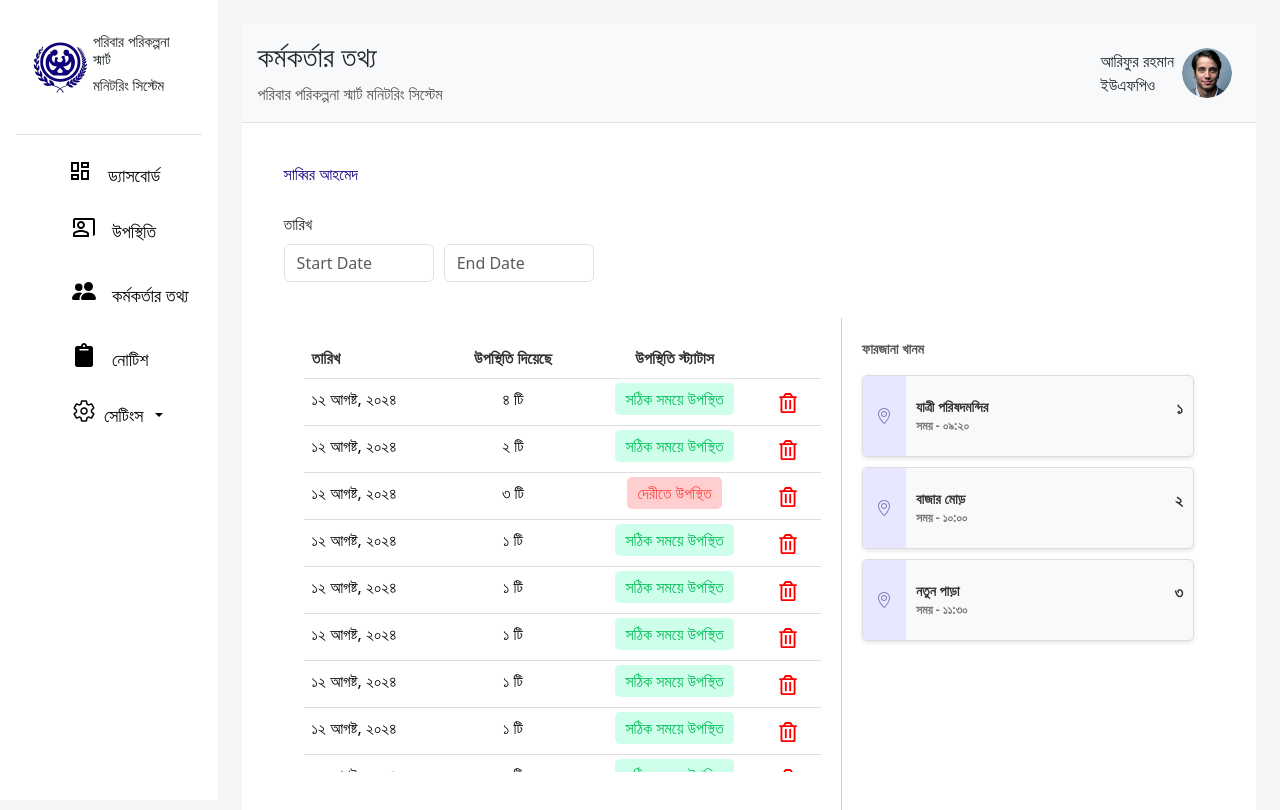
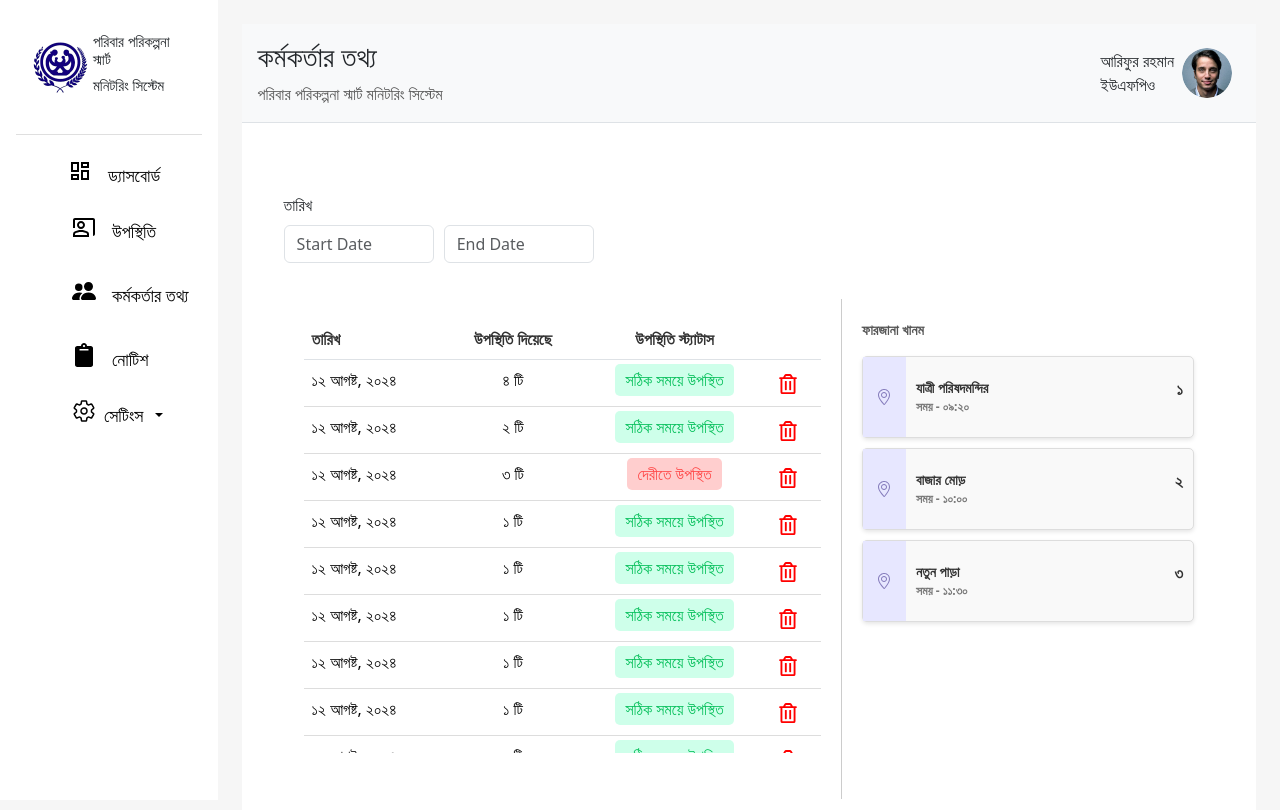
Before and after one commit to AsifAhmedSahil/family-planning-govt-project-admin-dashboard, a React (Vite) app: page /person/1 in a window 1280 px wide. Shown: the top 810 px of the page. Built offline with nearby package versions, Linux system fonts and the light colour scheme; no server answers.

Commit message:
all officer info + indivisual offier page info

```diff
--- a/src/pages/PeopleInformation.jsx
+++ b/src/pages/PeopleInformation.jsx
@@ -3,7 +3,7 @@ import "react-time-picker/dist/TimePicker.css";
 import "react-clock/dist/Clock.css";
 
 import Header from "../Components/Header";
-import officer from "../assets/officer.png";
+
 import { FaRegEye } from "react-icons/fa";
 import { FaEdit } from "react-icons/fa";
 import { useNavigate } from "react-router-dom";
@@ -21,80 +21,9 @@ const PeopleInformation = () => {
   const [designation, setDesignation] = useState([]);
   const [upazilas, setUpazilas] = useState([]);
   const [unions, setUnions] = useState([]);
+  const [employees, setEmployees] = useState([]);
 
   const [units, setUnits] = useState([]);
-  const [data, setData] = useState([
-    {
-      id: "001",
-      name: "সাব্বির আহমেদ",
-      mobile: "০১৮২৯৩৩৭৫৯৯",
-      nid: "২৯৩৩৭৫৯৯",
-      address: "শাকপাড়া, পূর্ব হাটহাজারী, ফতেয়াবাদ, চট্টগ্রাম",
-    },
-    {
-      id: "002",
-      name: "সাব্বির আহমেদ",
-      mobile: "০১৮২৯৩৩৭৫৯৯",
-      nid: "২৯৩৩৭৫৯৯",
-      address: "শাকপাড়া, পূর্ব হাটহাজারী, ফতেয়াবাদ, চট্টগ্রাম",
-    },
-    {
-      id: "003",
-      name: "সাব্বির আহমেদ",
-      mobile: "০১৮২৯৩৩৭৫৯৯",
-      nid: "২৯৩৩৭৫৯৯",
-      address: "শাকপাড়া, পূর্ব হাটহাজারী, ফতেয়াবাদ, চট্টগ্রাম",
-    },
-    {
-      id: "004",
-      name: "সাব্বির আহমেদ",
-      mobile: "০১৮২৯৩৩৭৫৯৯",
-      nid: "২৯৩৩৭৫৯৯",
-      address: "শাকপাড়া, পূর্ব হাটহাজারী, ফতেয়াবাদ, চট্টগ্রাম",
-    },
-    {
-      id: "005",
-      name: "সাব্বির আহমেদ",
-      mobile: "০১৮২৯৩৩৭৫৯৯",
-      nid: "২৯৩৩৭৫৯৯",
-      address: "শাকপাড়া, পূর্ব হাটহাজারী, ফতেয়াবাদ, চট্টগ্রাম",
-    },
-    {
-      id: "006",
-      name: "সাব্বির আহমেদ",
-      mobile: "০১৮২৯৩৩৭৫৯৯",
-      nid: "২৯৩৩৭৫৯৯",
-      address: "শাকপাড়া, পূর্ব হাটহাজারী, ফতেয়াবাদ, চট্টগ্রাম",
-    },
-    {
-      id: "007",
-      name: "সাব্বির আহমেদ",
-      mobile: "০১৮২৯৩৩৭৫৯৯",
-      nid: "২৯৩৩৭৫৯৯",
-      address: "শাকপাড়া, পূর্ব হাটহাজারী, ফতেয়াবাদ, চট্টগ্রাম",
-    },
-    {
-      id: "008",
-      name: "সাব্বির আহমেদ",
-      mobile: "০১৮২৯৩৩৭৫৯৯",
-      nid: "২৯৩৩৭৫৯৯",
-      address: "শাকপাড়া, পূর্ব হাটহাজারী, ফতেয়াবাদ, চট্টগ্রাম",
-    },
-    {
-      id: "009",
-      name: "সাব্বির আহমেদ",
-      mobile: "০১৮২৯৩৩৭৫৯৯",
-      nid: "২৯৩৩৭৫৯৯",
-      address: "শাকপাড়া, পূর্ব হাটহাজারী, ফতেয়াবাদ, চট্টগ্রাম",
-    },
-    {
-      id: "0010",
-      name: "সাব্বির আহমেদ",
-      mobile: "০১৮২৯৩৩৭৫৯৯",
-      nid: "২৯৩৩৭৫৯৯",
-      address: "শাকপাড়া, পূর্ব হাটহাজারী, ফতেয়াবাদ, চট্টগ্রাম",
-    },
-  ]);
 
   const convertToBangla = (number) => {
     const banglaDigits = ["০", "১", "২", "৩", "৪", "৫", "৬", "৭", "৮", "৯"];
@@ -209,11 +138,42 @@ const PeopleInformation = () => {
     }
   };
 
+  const fetchEmployees = async (designation = "", search = "") => {
+    const token = localStorage.getItem("authToken");
+    try {
+      const response = await fetch(
+        "http://localhost:5001/api/employee/get-employee",
+        {
+          method: "POST",
+          headers: {
+            "Content-Type": "application/json",
+            Authorization: `Bearer ${token}`,
+          },
+          body: JSON.stringify({
+            designation: designation,
+            search: search,
+          }),
+        }
+      );
+
+      if (response.ok) {
+        const result = await response.json();
+        setEmployees(result); // Assuming you have a state variable `employees` to store the result
+      } else {
+        const errorResult = await response.json();
+        console.error("Error fetching employees:", errorResult);
+      }
+    } catch (error) {
+      console.error("Error fetching employees:", error);
+    }
+  };
+
   useEffect(() => {
     fetchDesignation();
     fetchUpazilas();
     fetchUnions();
     fetchUnits();
+    fetchEmployees();
   }, []);
 
   const designationOptions = designation.map((desig) => ({
@@ -322,6 +282,7 @@ const PeopleInformation = () => {
         const result = await response.json();
         console.log(result);
         console.log("Employee registered successfully:", result);
+        fetchEmployees();
         // Optionally, reset the form or update the UI
       } else {
         const errorResult = await response.json();
@@ -347,6 +308,8 @@ const PeopleInformation = () => {
       [id]: files[0],
     });
   };
+
+  // console.log(employees)
 
   return (
     <div>
@@ -523,10 +486,10 @@ const PeopleInformation = () => {
                 </tr>
               </thead>
               <tbody>
-                {data.map((item, index) => (
+                {employees.map((item, index) => (
                   <tr key={index}>
                     <td style={{ color: "#6C6C6C" }}>
-                      {convertToBangla(item.id)}
+                      {convertToBangla(item.emp_id)}
                     </td>
                     <td style={{ color: "#6C6C6C" }}>{item.name}</td>
                     <td style={{ color: "#6C6C6C" }}>{item.mobile}</td>
@@ -534,7 +497,7 @@ const PeopleInformation = () => {
                     <td style={{ color: "#6C6C6C" }}>{item.address}</td>
                     <td>
                       <img
-                        src={officer}
+                        src={item.image}
                         alt="officer"
                         style={{ width: "50px", height: "50px" }}
                       />
@@ -542,7 +505,7 @@ const PeopleInformation = () => {
                     <td>
                       <FaRegEye
                         size={20}
-                        onClick={() => handleRowClick(item.id)}
+                        onClick={() => handleRowClick(item.emp_id)}
                         style={{ color: "gray", cursor: "pointer" }}
                       />
                     </td>
--- a/src/pages/PersonDetails.jsx
+++ b/src/pages/PersonDetails.jsx
@@ -1,14 +1,17 @@
-import { useState } from "react";
+import { useEffect, useState } from "react";
 import Header from "../Components/Header";
 import DatePicker from "react-datepicker"; // Import DatePicker component
 import "react-datepicker/dist/react-datepicker.css";
 import { SlLocationPin } from "react-icons/sl";
 import { FaRegTrashAlt } from "react-icons/fa";
 import officer from "../assets/officer.png";
+import { useParams } from "react-router-dom";
 
 const PersonDetails = () => {
   const [startDate, setStartDate] = useState(null);
   const [endDate, setEndDate] = useState(null);
+  const {emp_id} = useParams()
+  console.log(emp_id)
 
   const presenlist = [
     {
@@ -68,6 +71,8 @@ const PersonDetails = () => {
     { location: "বাজার মোড়", time: "১০:০০" },
     { location: "নতুন পাড়া", time: "১১:৩০" },
   ];
+
+  const [employee ,setEmployee] = useState([])
 
   const containerStyle = {
     height: "100%",
@@ -160,6 +165,39 @@ const PersonDetails = () => {
       .map((digit) => banglaDigits[parseInt(digit)])
       .join("");
   };
+  const fetchEmployee = async () => {
+    const token = localStorage.getItem("authToken");
+    try {
+      const response = await fetch(
+        "http://localhost:5001/api/employee/get-employee-by-id",
+        {
+          method: "POST",
+          headers: {
+            "Content-Type": "application/json",
+            Authorization: `Bearer ${token}`,
+          },
+          body: JSON.stringify({
+           id:emp_id
+          }),
+        }
+      );
+
+      if (response.ok) {
+        const result = await response.json();
+        setEmployee(result); // Assuming you have a state variable `employees` to store the result
+      } else {
+        const errorResult = await response.json();
+        console.error("Error fetching employees:", errorResult);
+      }
+    } catch (error) {
+      console.error("Error fetching employees:", error);
+    }
+  };
+
+  useEffect(()=>{
+    fetchEmployee()
+  },[])
+  console.log(employee)
 
   return (
     <div>
@@ -174,7 +212,7 @@ const PersonDetails = () => {
               paddingBottom: "20px",
             }}
           >
-            সাব্বির আহমেদ
+            {employee.name}
           </h3>
           <div
             className="col-md-4 d-flex flex-column mb-3"
--- a/src/router/index.jsx
+++ b/src/router/index.jsx
@@ -62,7 +62,7 @@ const router = createBrowserRouter([
                 element:<Unit/>
             },
             {
-                path:"/person/:id",
+                path:"/person/:emp_id",
                 element:<PersonDetails/>
             },
 
```
